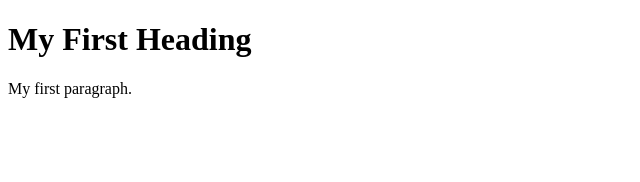
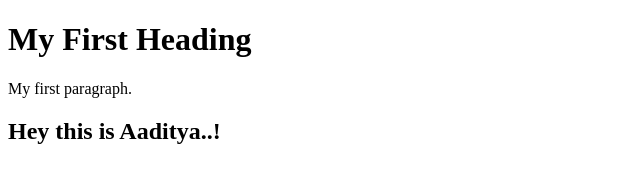
Before and after one commit to aadityamishra2001/Question1, a plain HTML site: page index.html in a window 1280 px wide. Shown: the whole page, without its empty margins (0-640 px from the left). Drawn offline with Linux system fonts and the light colour scheme.

Commit message:
header h2 is added

```diff
--- a/index.html
+++ b/index.html
@@ -4,6 +4,7 @@
 
 <h1>My First Heading</h1>
 <p>My first paragraph.</p>
+<h2>Hey this is Aaditya..!</h2>
 
 </body>
 </html>
```
